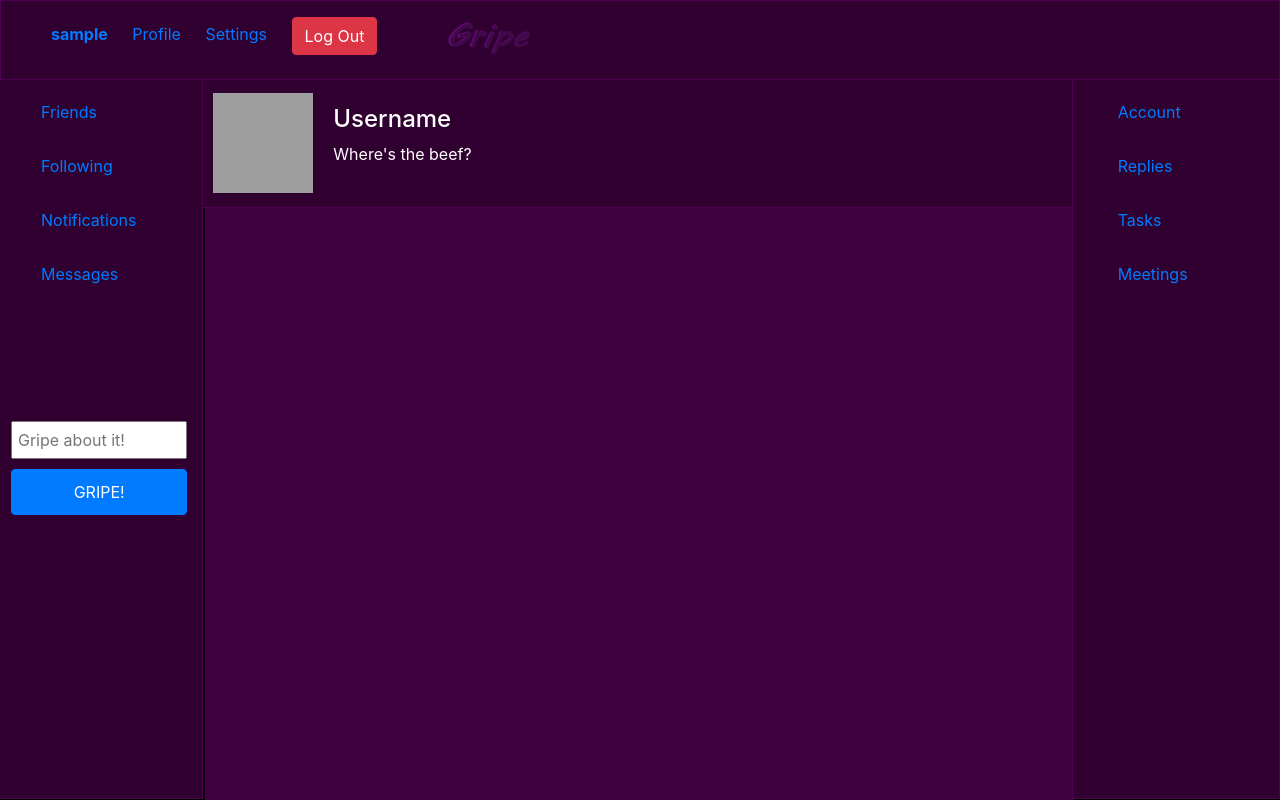
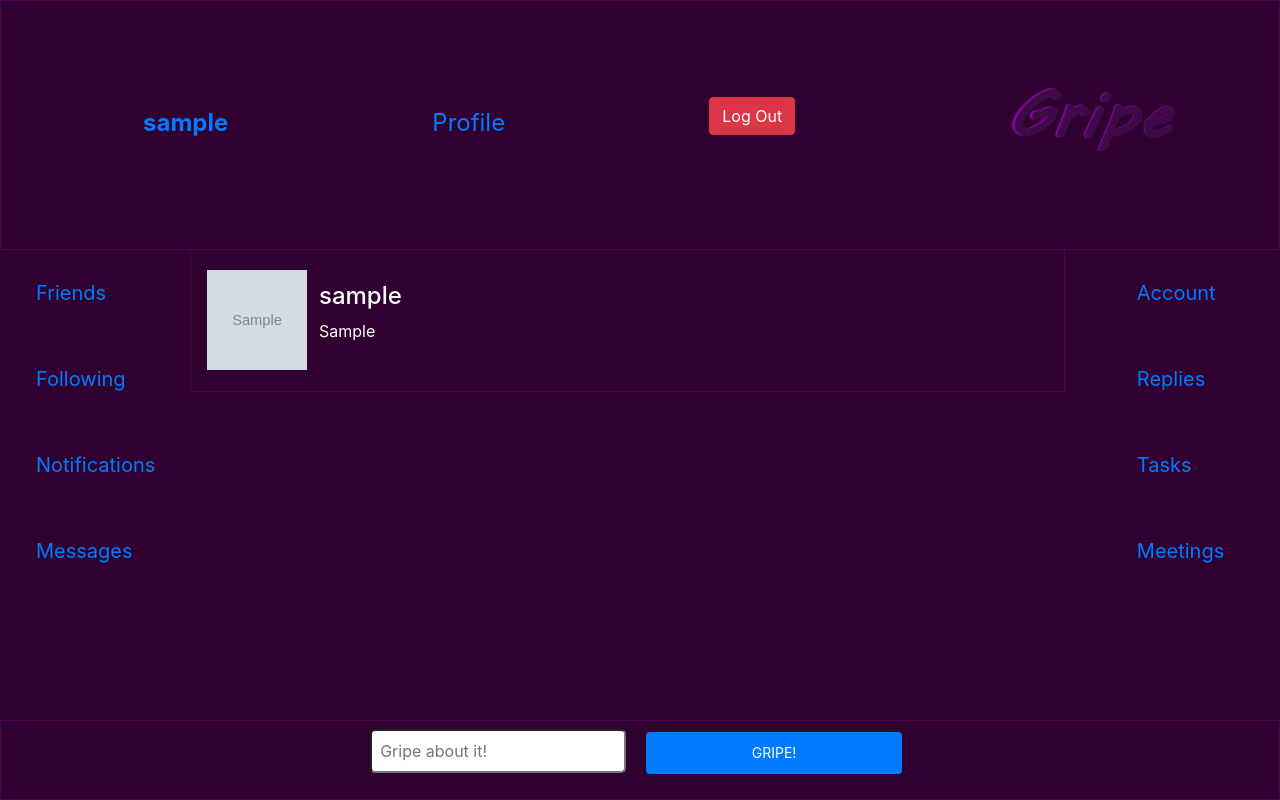
Before and after one commit to joshdieckman/Gripe, a PHP site: page /index.php in a window 1280 px wide. Run offline with PHP 8.4, Linux system fonts and the light colour scheme; the visitor is signed in with stand-in values (Sample User, id 1); tables that the repository leaves empty or names only in its code hold one stand-in row (values such as "Sample post"); grey boxes marked "Sample" are stand-in pictures; data that the repository does not hold is empty; some libraries are stand-ins or nearby versions; grey boxes are pictures that could not be loaded.

Commit message:
upgraded several things

```diff
--- a/js/gripe.js
+++ b/js/gripe.js
@@ -6,7 +6,9 @@ function ajaxpost() {
 
 	var xhr = new XMLHttpRequest();
 	xhr.open("POST", "gripeinsert.php");
-	xhr.onload = function () {console.log(this.response); };
+	xhr.onload = function () {
+      document.getElementById('gripe').value = "";
+    };
 	xhr.send(data);
 	return false;
 }
--- a/php/gripeinsert.php
+++ b/php/gripeinsert.php
@@ -13,6 +13,7 @@
 	$sql = ("INSERT INTO messages (username, profileimage, gripe) VALUES ('$username', '$profileimage', '$gripe' )");
 	if($link->query($sql) === true){
 	  $_SESSION['username'] = $username;
+      $_SESSION['profileimage'] = $profileimage;
 	} else{
 		echo "ERROR: Not able to execute $sql. " . $link->error;
 	}
--- a/php/index.php
+++ b/php/index.php
@@ -21,13 +21,20 @@
 <html lang="en">
 	<head>
     	<meta charset="UTF-8">
+      	<meta name="viewport" content="width=device-width, initial-scale=1">
       	<link rel="icon" href="/images/gripefavicon.png">
     	<title>GRIPE</title>
     	<link rel="stylesheet" href="https://maxcdn.bootstrapcdn.com/bootstrap/4.0.0/css/bootstrap.min.css" integrity="sha384-Gn5384xqQ1aoWXA+058RXPxPg6fy4IWvTNh0E263XmFcJlSAwiGgFAW/dAiS6JXm" crossorigin="anonymous">
+      	<link rel="stylesheet" href="https://cdnjs.cloudflare.com/ajax/libs/font-awesome/4.7.0/css/font-awesome.min.css">
+		<script src="https://ajax.googleapis.com/ajax/libs/jquery/2.1.1/jquery.min.js"></script>
+      	<script src="https://code.jquery.com/jquery-3.2.1.min.js"></script>
       	<style>
+          html{
+          	font-size: 100%;
+          }
             body{
                 font: sans-serif;
-                background-color: #400040;
+                background-color: #300030;
             }
             .wrapper{
                 width: 100%;
@@ -36,50 +43,48 @@
                 text-decoration: none;
             }
             .top-nav{
-                width: 100vw;
+                width: 100%;
+              	height: 250px;
+              	position: fixed;
+              	left: 0;
+              	right: 0;
+              	top: 0;
                 text-decoration: none;
-                margin: 0px;
                 background-color: #300030;
                 border: 1px solid #500050;
-                box-shadow: 2px 2px black;
-				height: 10vh;
+              	z-index: 10;
             }
-            .top-nav li{
-                display: inline-block;
-              	margin: 0px 10px;
-                padding-top: 10px;
+            #hamburgermenu{
+                  display: none;
             }
-          .logo{
-          	text-align: center;
-            margin-left: 5vh;
+          #hamburgeritem{
+          		display: none;
           }
           .left-nav{
-                width: 100%;
-                margin-left: -20px;
-				margin-top: -1px;
+				width: 14%;
                 background-color: #300030;
-                border: 1px solid #500050;
-                box-shadow: 2px 2px black;
+            	display: inline-block;
+            	font-size: 1.25rem;
             	float: left;
-            	display: inline-block;
-            	height: 90vh;
+            	top: 250px;
+            	left: 0;
+            	position: fixed;
             }
           	.right-nav{
-                width: 100%;
-                margin-right: -15px;
-              	margin-top: -1px;
+              	width: 14%;
                 background-color: #300030;
-                border: 1px solid #500050;
-                box-shadow: 2px 2px black;
+              	display: inline-block;
+              	font-size: 1.25rem;
               	float: right;
-              	display: inline-block;
-              	height: 90vh;
+            	top: 250px;
+              	right: 0;
+              	position: fixed;
             }
             .right-nav li, .left-nav li{
 				text-decoration: none;
               	text-align: left;
-              	margin: 10px -10px;
-              	padding: 10px 0;
+              	margin: .75rem -1.25rem;
+              	padding: 1rem;
               	border-radius: 5px;
               	width: 100%;
             }
@@ -89,38 +94,69 @@
 			.condensed{
 				display: none;
 			}
+          	.menu{
+          		padding-top: 1rem;
+              	font-size: 1.5rem;
+              	margin-top: 5.5rem;
+          	}
+            .menubutton{
+				padding-top: 1rem;
+              	margin-top: 5rem;
+            }
+          .logo{
+          		margin-top: 2rem;
+          }
+          #gripeform{
+            	width: 100%;
+            	margin: 1rem 0;
+            	text-align: center;
+          }
 			.form-group{
 				width: 100%;
-				font-size: 16px;
-				margin-top: 15vh;
+				font-size: 1rem;
+              	text-align: center;
 			}
 			input{
-				margin: 5px 0;
-				padding: 5px;
-				width: 100%;
+				width: 20%;
+              	padding: .5rem;
+              	margin-right: .5rem;
+              	border-radius: 5px;
+              	margin-top: .5rem;
 			}
 			.btn-primary{
-				padding: 10px 0;
-				width: 100%;
-				margin: 5px 0;
+				width: 20%;
+              	padding: .6rem;
+              	margin-left: .5rem;
+              	margin-top: .025rem;
 			}
           	.col-md-12{
           		width: 100%;
           }
-			.col-md-8{
-				width: 100%;
+			.messagecolumn{
 				display: inline-block;
+              	width: 70%;
+              	overflow-y: scroll;
+              	margin-top: 250px;
+              	margin-left: 14%;
+              	margin-right: 14%;
+              	margin-bottom: 6rem;
+			}
+          	.messagecolumn::-webkit-scrollbar {
+                display: none;
+            }
+          	.messagecolumn{
+          		-ms-overflow-style: none;  /* IE and Edge */
+  				scrollbar-width: none;  /* Firefox */
           	}
           .message{
               	display: inline-block;
               	color: white;
               	background-color: #300030;
             	border: 1px solid #500050;
-            	width: 125%;
-            	margin-left: -16px;
             	margin-top: -1px;
             	position: relative;
-            	padding: 10px;
+            	padding: 1rem;
+            	width: 100%;
             }
             .image, .words{
               	display: inline-block;
@@ -133,31 +169,133 @@
               	transform: translateY(-50%);
           	}
             .words{
-				margin: 15px 15px 15px 120px;
+				margin: 1rem 1rem 1rem 7rem;
           	}
           	ul{
           		list-style-type: none;
           	}
+          footer{
+          	width: 100%;
+            height: 5rem;
+            position: fixed;
+            background-color: #300030;
+            border: 1px solid #500050;
+            z-index: 10;
+            bottom: 0;
+            left: 0;
+          }
+			@media only screen and (max-width: 1100px) {
+              .top-nav{
+              	background-image: url("/images/gripelogo.png");
+                background-position: center;
+                background-repeat: no-repeat;
+                background-size: 500px;
+              }
+
+              #hamburgermenu{
+              	display: block;
+                padding-top: 1rem;
+              	font-size: 2rem;
+                color: white;
+                width: 15%;
+                cursor: pointer;
+                margin-top: .5rem;
+              }
+              #hamburgeritem{
+              	width: 100%;
+                text-align: center;
+              }
+              #hamburgeritem a{
+              	width: 50%;
+                display: block;
+                margin: .5rem 13rem;
+              }
+              #hamburgerhide{
+              	display: none;
+              }
+              .right-nav{
+                  display: none;
+               }
+                .condensed{
+                  	display: block;
+                }
+				.left-nav{
+					width: 30%;
+                  	height: 80vh;
+				}
+				.messagecolumn{
+					width: 71%;
+                  	height: 80vh;
+                  	margin-left: 30%;
+                  	margin-right: -1%;
+				}
+              .message{
+              		width: 100%;
+              }
+              input, .btn-primary{
+                	display: block;
+              		width: 50%;
+                	margin: .5rem 15rem;
+              }
+              footer{
+              		height: 7rem;
+                	text-align: center;
+              }
+          	}
+			@media only screen and (max-width: 850px) {
+                .left-nav{
+                    display: none;
+                }
+                .messagecolumn{
+                  	width: 101%;
+                  	margin-left: -1%;
+                }
+              	input, .btn-primary{
+              		width: 90%;
+                  	margin: .5rem 1.5rem;
+              }
+              #hamburgeritem a{
+              	width: 75%;
+                display: block;
+                margin: .5rem 3.5rem;
+              }
+          	}
         </style>
+		<script type="text/javascript">
+			$(document).ready(function(){
+				$('#messagecolumn').load('../php/load.php');
+                setInterval(function(){
+                    $('#messagecolumn').load('../php/load.php');
+					}, 3000);
+                $('#hamburgermenu').click(function(){
+    				$('#hamburgeritem').slideToggle("slow");
+  				});
+			});
+		</script>
    </head>
 	<body>
         <div class="wrapper">
           <div class="top-nav">
 			<nav>
-              <ul>
-                  <li><a href="../php/index.php"><strong><?php echo $_SESSION['username']; ?></strong></a></li>
-                  <li><a href="#">Profile</a></li>
-                  <li><a href="#">Settings</a></li>
-                  <li><a href="../php/logout.php" class="btn btn-danger">Log Out</a></li>
-                <li><a href="../php/index.php"><img class="logo" src="/images/gripelogo.png" height="50px"></a></li>
+              <ul class="d-flex justify-content-around flex-wrap">
+                	<li id="hamburgermenu" class="menu"><a class="#"><i class="fa fa-bars"></i></a></li>
+                  	<li id="hamburgerhide" class="menu"><a href="../php/index.php"><strong><?php echo $_SESSION['username']; ?></strong></a></li>
+                  	<li id="hamburgerhide" class="menu"><a href="#">Profile</a></li>
+                  	<li id="hamburgerhide" class="menubutton"><a href="../php/logout.php" class="btn btn-danger btn-md">Log Out</a></li>
+                	<li id="hamburgerhide" class="logo"><a href="../php/index.php"><img class="logo" src="/images/gripelogo.png" height="100px"></a></li>
               </ul>
 			</nav>
+          	<div id="hamburgeritem">
+          		<a href="../php/index.php"><?php echo $_SESSION['username']; ?></a>
+                <a href="#">Profile</a>
+                <a href="../php/logout.php" class="btn btn-danger btn-md">Log Out</a>
+          	</div>
           </div>
           	<container>
 			<div class="col-md-12">
-  				<div class="left-nav col-md-2">
+  				<div class="left-nav">
     				<nav>
-      					<ul>
+      					<ul class="d-flex flex-column">
 							<li><a href="#">Friends</a></li>
 							<li><a href="#">Following</a></li>
 							<li><a href="#">Notifications</a></li>
@@ -168,25 +306,25 @@
 							<li class="condensed"><a href="#">Meetings</a></li>
       					</ul>
     				</nav>
-					<form class="form-group" onsubmit="return ajaxpost()">
-						<input type="hidden" id="username" name="username" value="<?php echo $_SESSION['username']; ?>">
-						<input type="hidden" id="profileimage" name="profileimage" value="<?php echo $profileimage; ?>">
-						<input type="text" id="gripe" name="gripe" placeholder="Gripe about it!">
-						<input class="btn btn-primary btn-md" id="submit" type="submit" value="GRIPE!">
-					</form>
   				</div>
-  				<div class="col-md-8">
-                  	<div class="message">
-                        <img class="image" src="/images/Dieckman Designs Logo.png" height="100px" width="100px">
+  				<div id="messagecolumn" class="messagecolumn">
+					<?php
+						$sql = "SELECT * FROM messages ORDER BY id DESC";
+						$result = mysqli_query($link,$sql);
+						while($row = mysqli_fetch_array($result)){
+							echo '<div class="message">
+								<img class="image" src="/images/' . $row["profileimage"] . '" height="100px" width="100px">
 								<div class="words">
-                            <h4>Username</h4>
-                            <p>Where's the beef?</p>
+									<h4>' . $row["username"] . '</h4>
+									<p>' . $row["gripe"] . '</p>
 								</div>
+							</div>';
+						 }
+					?>
   				</div>
-  				</div>
-  				<div class="right-nav col-md-2">
+  				<div class="right-nav">
                   <nav>
-                    <ul>
+                    <ul class="d-flex flex-column">
                        <li><a href="#">Account</a></li>
                        <li><a href="#">Replies</a></li>
                        <li><a href="#">Tasks</a></li>
@@ -196,10 +334,19 @@
   				</div>
 			</div>
         </container>
-		<script src="https://code.jquery.com/jquery-3.2.1.slim.min.js" integrity="sha384-KJ3o2DKtIkvYIK3UENzmM7KCkRr/rE9/Qpg6aAZGJwFDMVNA/GpGFF93hXpG5KkN" crossorigin="anonymous"></script>
 		<script src="https://cdnjs.cloudflare.com/ajax/libs/popper.js/1.12.9/umd/popper.min.js" integrity="sha384-ApNbgh9B+Y1QKtv3Rn7W3mgPxhU9K/ScQsAP7hUibX39j7fakFPskvXusvfa0b4Q" crossorigin="anonymous"></script>
 		<script src="https://maxcdn.bootstrapcdn.com/bootstrap/4.0.0/js/bootstrap.min.js" integrity="sha384-JZR6Spejh4U02d8jOt6vLEHfe/JQGiRRSQQxSfFWpi1MquVdAyjUar5+76PVCmYl" crossorigin="anonymous"></script>
 		<script type="text/javascript" src="../js/gripe.js"></script>
 	</div>
+      <footer>
+        <div id="gripeform d-flex justify-content-center">
+      		<form class="form-group" onsubmit="return ajaxpost()">
+				<input type="hidden" id="username" name="username" value="<?php echo $_SESSION['username']; ?>">
+				<input type="hidden" id="profileimage" name="profileimage" value="<?php echo $profileimage; ?>">
+				<input type="text" id="gripe" name="gripe" placeholder="Gripe about it!" required>
+				<input class="btn btn-primary btn-sm" id="submit" type="submit" value="GRIPE!">
+			</form>
+        </div>
+      </footer>
 	</body>
 </html>
--- /dev/null
+++ b/php/load.php
@@ -0,0 +1,22 @@
+<?php
+	//load.php
+
+	// Initialize the session
+	session_start();
+
+	include('../php/config.php');
+
+	$username = ($_SESSION["username"]);
+
+	$sql = "SELECT * FROM messages ORDER BY id DESC";
+	$result = mysqli_query($link,$sql);
+	while($row = mysqli_fetch_array($result)){
+		echo '<div class="message">
+			<img class="image" src="/images/' . $row["profileimage"] . '" height="100px" width="100px">
+			<div class="words">
+				<h4>' . $row["username"] . '</h4>
+				<p>' . $row["gripe"] . '</p>
+			</div>
+		</div>';
+	}
+?>
```
Lines whose indentation alone changed are shown as unchanged.
